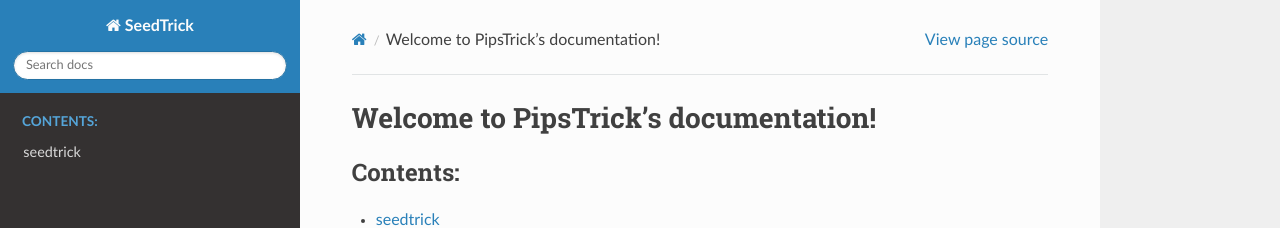
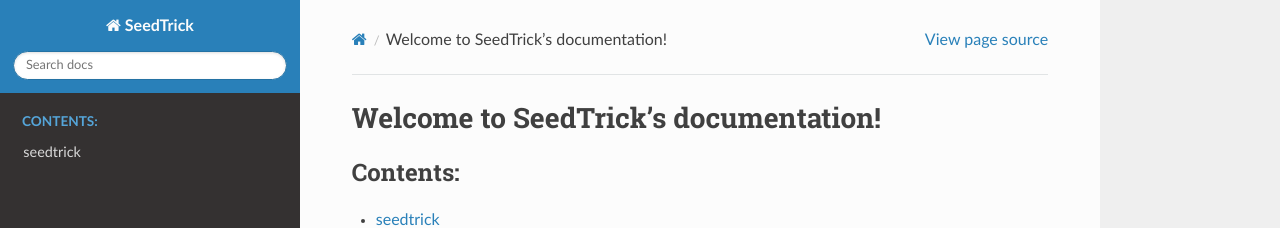
Before and after one commit to RobinPetit/SeedTrick, a Sphinx documentation site: the page built from doc/source/index.rst, in a window 1280 px wide. Shown: the top 228 px of the page. Built offline with Sphinx 7.4.7 and the Read the Docs theme 2.0.0, drawn with Linux system fonts in a browser that asks for light colours.

Commit message:
Update doc

```diff
--- a/doc/source/SeedTrick/seedtrick.kernels.rst
+++ b/doc/source/SeedTrick/seedtrick.kernels.rst
@@ -16,5 +16,6 @@
    seedtrick.kernels.basic
    seedtrick.kernels.comik
    seedtrick.kernels.mik
+   seedtrick.kernels.spectrum
    seedtrick.kernels.string_kernels
    seedtrick.kernels.svm_kernels
--- a/doc/source/index.rst
+++ b/doc/source/index.rst
@@ -1,9 +1,9 @@
-.. PipsTrick documentation master file, created by
+.. SeedTrick documentation master file, created by
    sphinx-quickstart on Wed Jan 23 10:34:01 2019.
    You can adapt this file completely to your liking, but it should at least
    contain the root `toctree` directive.
 
-Welcome to PipsTrick's documentation!
+Welcome to SeedTrick's documentation!
 =====================================
 
 .. toctree::
```
Also changed, not shown: doc/source/SeedTrick/seedtrick.algo.rst (+7 -0 lines), doc/source/SeedTrick/seedtrick.algo.suffixtree.rst (added, +8 -0 lines), doc/source/SeedTrick/seedtrick.kernels.spectrum.rst (added, +8 -0 lines).
